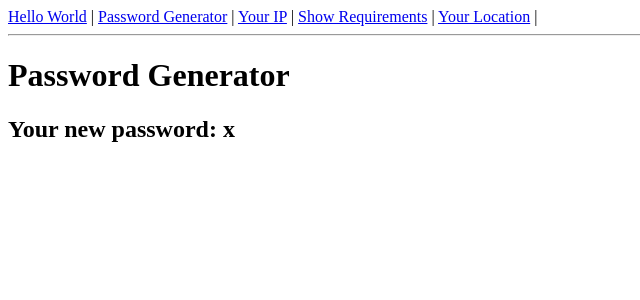
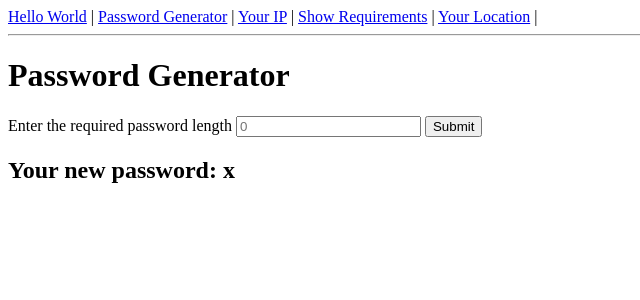
Before and after one commit to DanilaOak/Flask-App, a Flask app: template app/templates/password-gen.html in a window 1280 px wide. Shown: the top 300 px of the page, without its empty margins (0-640 px from the left). Run offline with Flask 2, Linux system fonts and the light colour scheme; the template is opened without the code that fills it: most values are stand-ins (such as "Sample title", 1, 10 or a date in 2020).

Commit message:
add form to set a length of password

```diff
--- a/app/app.py
+++ b/app/app.py
@@ -8,7 +8,7 @@ app.config.update(config.dev_config)
 app.add_url_rule('/', view_func=index)
 app.add_url_rule('/index.html', view_func=index)
 
-app.add_url_rule('/password-gen.html', view_func=gen_pass)
+app.add_url_rule('/password-gen.html', view_func=gen_pass,  methods=['GET', 'POST'])
 
 app.add_url_rule('/your-ip.html', view_func=get_my_ip)
 
--- a/app/templates/password-gen.html
+++ b/app/templates/password-gen.html
@@ -3,5 +3,12 @@
 
 {% block content %}
     <h1>Password Generator</h1>
-    <h2>Your new password: {{ data.password }}</h2>
+    <form action ="" method="POST">
+        <p>Enter the required password length
+            <input type="text" name="Len" required pattern="^[ 0-9]+$" placeholder="0"></input>
+            <input type="submit" value="Submit"></input></p>
+    </form>
+    {% if data %}
+        <h2>Your new password: {{ data.password }}</h2>
+    {% endif %}
 {% endblock %}
--- a/app/utils.py
+++ b/app/utils.py
@@ -7,4 +7,4 @@ def gen_password(size=8):
 
 
 if __name__ == '__main__':
-    print(gen_password())
+    print(gen_password(20))
```
Also changed, not shown: app/view.py (+5 -2 lines).
